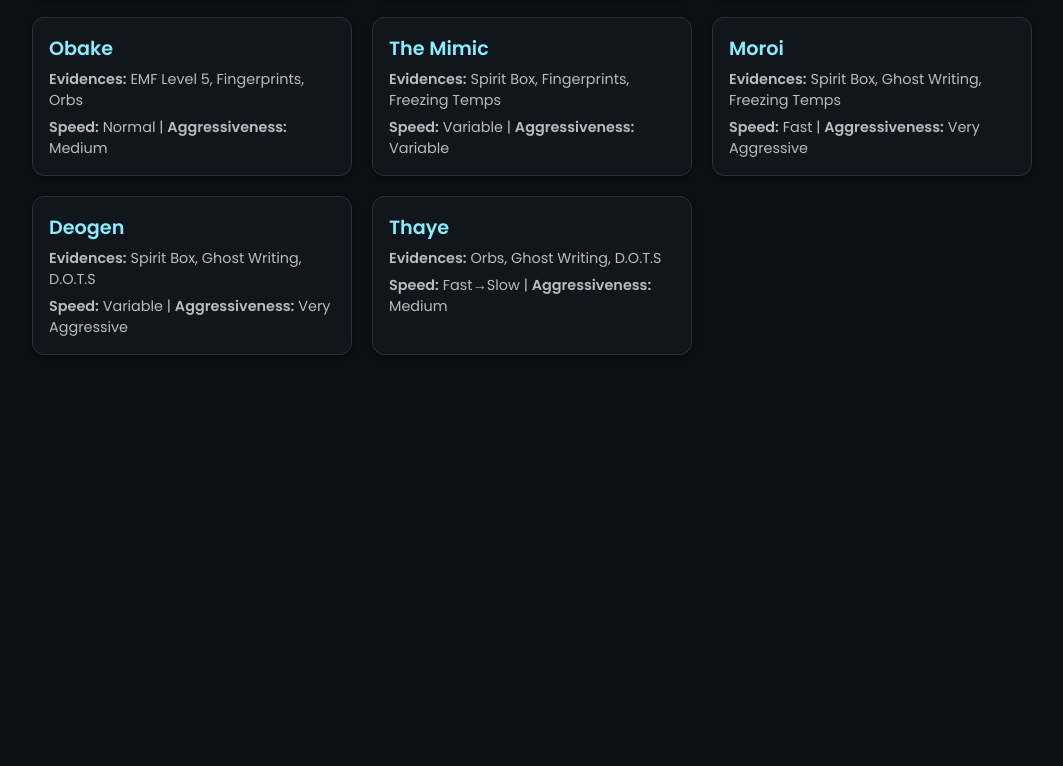
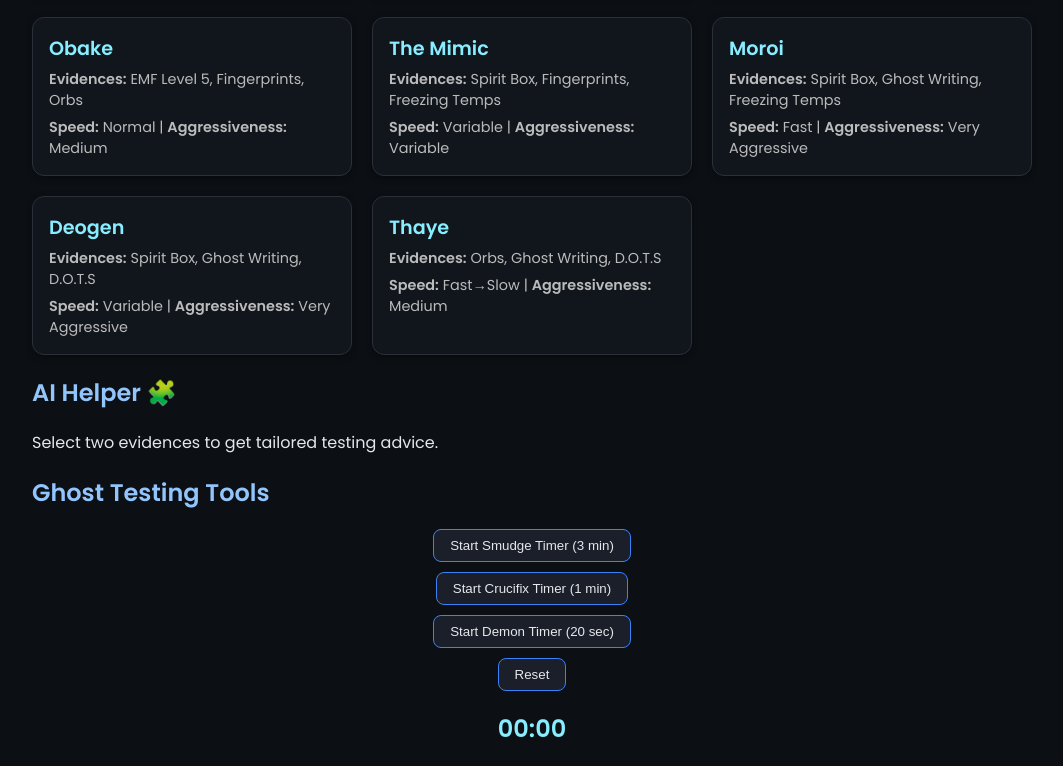
Before and after one commit to BardosSimon/HelpForPhasmo, a plain HTML site: page index.html in a window 1280 px wide. Shown: the part 1538-2304 px from the top of the page, without its empty margins (108-1171 px from the left). Before the commit the page ends 1913 px from the top, so only its background shows below. Drawn offline with Linux system fonts and the light colour scheme.

Commit message:
Clock added

```diff
--- a/index.html
+++ b/index.html
@@ -12,6 +12,7 @@
   <div class="container">
     <h1>PhasmoHelper 👻</h1>
 
+    <!-- 🧩 Evidence and Trait Filters -->
     <section class="filters">
       <h2>Evidences</h2>
       <div id="evidenceList" class="checkbox-grid"></div>
@@ -20,12 +21,34 @@
       <div id="traitsList" class="checkbox-grid"></div>
     </section>
 
+    <!-- 👻 Ghost Results -->
     <section class="results">
       <h2>Possible Ghosts</h2>
       <div id="ghostList" class="ghost-list"></div>
     </section>
+
+    <!-- 🤖 AI Helper -->
+    <section class="ai-helper">
+      <h2>AI Helper 🧩</h2>
+      <div id="aiAdvice" class="ai-advice">
+        Select two evidences to get tailored testing advice.
+      </div>
+    </section>
+
+    <!-- ⏱️ Ghost Testing Tools -->
+    <section class="tools">
+      <h2>Ghost Testing Tools</h2>
+      <div class="timer-section">
+        <button onclick="startTimer('smudge')">Start Smudge Timer (3 min)</button>
+        <button onclick="startTimer('crucifix')">Start Crucifix Timer (1 min)</button>
+        <button onclick="startTimer('demon')">Start Demon Timer (20 sec)</button>
+        <button onclick="resetTimer()">Reset</button>
+        <div id="timerDisplay" class="timer-display">00:00</div>
+      </div>
+    </section>
   </div>
 
+  <!-- External JS -->
   <script src="script.js"></script>
 </body>
 </html>
--- a/script.js
+++ b/script.js
@@ -125,3 +125,51 @@ function toggleDetails(card, ghost) {
 }
 
 loadCSV();
+
+
+// =======================
+// 🕒 TIMER SYSTEM
+// =======================
+let timerInterval = null;
+let remainingTime = 0;
+
+function startTimer(type) {
+  resetTimer(); // clear any existing timer first
+  const timerDisplay = document.getElementById("timerDisplay");
+
+  // set time based on timer type
+  if (type === "smudge") remainingTime = 180;     // 3 minutes
+  if (type === "crucifix") remainingTime = 60;    // 1 minute
+  if (type === "demon") remainingTime = 20;       // 20 seconds
+
+  updateTimerDisplay(remainingTime);
+
+  timerInterval = setInterval(() => {
+    remainingTime--;
+    updateTimerDisplay(remainingTime);
+
+    if (remainingTime <= 0) {
+      clearInterval(timerInterval);
+      timerInterval = null;
+      timerDisplay.textContent = "⏰ Time’s up!";
+      timerDisplay.style.color = "#f87171";
+    }
+  }, 1000);
+}
+
+function resetTimer() {
+  clearInterval(timerInterval);
+  timerInterval = null;
+  remainingTime = 0;
+  const timerDisplay = document.getElementById("timerDisplay");
+  timerDisplay.textContent = "00:00";
+  timerDisplay.style.color = "#e5e7eb";
+}
+
+function updateTimerDisplay(seconds) {
+  const timerDisplay = document.getElementById("timerDisplay");
+  const mins = Math.floor(seconds / 60);
+  const secs = seconds % 60;
+  timerDisplay.textContent =
+    `${String(mins).padStart(2, "0")}:${String(secs).padStart(2, "0")}`;
+}
--- a/styles.css
+++ b/styles.css
@@ -135,3 +135,35 @@ h2 {
   from { opacity: 0; transform: scaleY(0.9); }
   to { opacity: 1; transform: scaleY(1); }
 }
+
+
+.timer-section {
+  display: flex;
+  flex-direction: column;
+  align-items: center;
+  gap: 10px;
+  margin-top: 15px;
+}
+
+.timer-section button {
+  background: #1a1f29;
+  border: 1px solid #3b82f6;
+  border-radius: 8px;
+  padding: 8px 16px;
+  color: #e5e7eb;
+  font-weight: 500;
+  cursor: pointer;
+  transition: all 0.2s ease;
+}
+
+.timer-section button:hover {
+  background: #2563eb;
+  color: #fff;
+}
+
+.timer-display {
+  margin-top: 10px;
+  font-size: 1.5rem;
+  font-weight: 600;
+  color: #8ef;
+}
```
